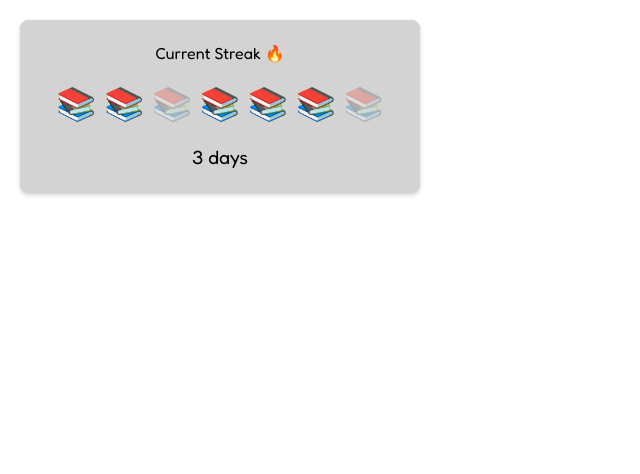
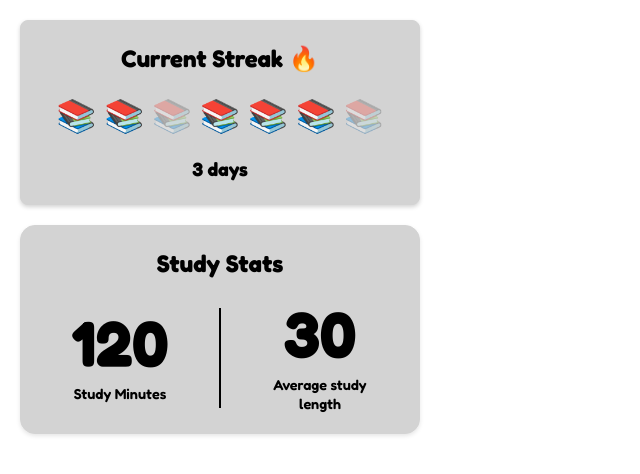
Before and after one commit to ChakornK/hackcamp-2025, a Next.js app: page / in a window 1280 px wide. Shown: the top 474 px of the page, without its empty margins (0-640 px from the left). Built offline with nearby package versions, Linux system fonts and the light colour scheme.

Commit message:
added study stats section

```diff
--- a/src/app/components/streaks.css
+++ b/src/app/components/streaks.css
@@ -24,4 +24,11 @@
 .streak-count {
     font-size: 1.2rem;
     margin-top: 5px;
+    font-weight: bold;
 }
+
+.streaks-title{
+    font-size: 1.5rem;
+    font-weight: bold;
+    margin-bottom: 15px;
+}
--- a/src/app/components/streaks.jsx
+++ b/src/app/components/streaks.jsx
@@ -65,7 +65,7 @@ export default function Streaks({ entries }) {
     return (
 
        <div className="streaks-section">
-            <h2>Current Streak 🔥</h2>
+            <h2 className="streaks-title">Current Streak 🔥</h2>
             <div className="book-container">
                 {last7Days.map((day, index) => (
                     <span
--- /dev/null
+++ b/src/app/components/studystats.css
@@ -0,0 +1,51 @@
+.study-stats {
+    border: 1px solid lightgrey;
+    background-color: lightgrey;
+    padding: 20px;
+    margin: 20px;
+    border-radius: 15px;
+    box-shadow: 0 2px 4px rgba(0, 0, 0, 0.1);
+    width: 400px;
+}
+
+.study-stats-title {
+    font-size: 1.5rem;
+    font-weight: bold;
+    margin-bottom: 20px;
+    text-align: center;
+}
+
+.stats-container {
+    display: flex;
+    align-items: center;
+    justify-content: space-around;
+    gap: 20px;
+}
+
+.stat-item {
+    flex: 1;
+    text-align: center;
+}
+
+.stat-value {
+    font-size: 4rem;
+    font-weight: 900;
+    margin: 0;
+    line-height: 1;
+    color: #000;
+}
+
+.stat-label {
+    font-size: 0.9rem;
+    font-weight: 600;
+    margin-top: 10px;
+    margin-bottom: 0;
+    color: #000;
+    line-height: 1.3;
+}
+
+.vertical-divider {
+    width: 2px;
+    height: 100px;
+    background-color: #000;
+}
--- /dev/null
+++ b/src/app/components/studystats.jsx
@@ -0,0 +1,20 @@
+import './studystats.css';
+
+export default function StudyStats({ studyMinutes, averageStudyLength }) {
+    return (
+        <div className="study-stats">
+            <h1 className="study-stats-title">Study Stats</h1>
+            <div className="stats-container">
+                <div className="stat-item">
+                    <p className="stat-value">{studyMinutes}</p>
+                    <h3 className="stat-label">Study Minutes</h3>
+                </div>
+                <div className="vertical-divider"></div>
+                <div className="stat-item">
+                    <p className="stat-value">{averageStudyLength}</p>
+                    <h3 className="stat-label">Average study<br/>length</h3>
+                </div>
+            </div>
+        </div>
+    );
+}
--- a/src/app/page.jsx
+++ b/src/app/page.jsx
@@ -1,4 +1,6 @@
 import Streaks from './components/streaks';
+import StudyStats from './components/studystats';
+
 
 const entries = [
   { date: '2025-11-09' },
@@ -12,7 +14,11 @@ const entries = [
 export default function Home() {
   return (
     <main>
-      <p><Streaks entries={entries}/></p>
+      <p>
+        <Streaks entries={entries}/>
+        <StudyStats studyMinutes={120} averageStudyLength={30} />
+        </p>
+
     </main>
   );
 }
```
